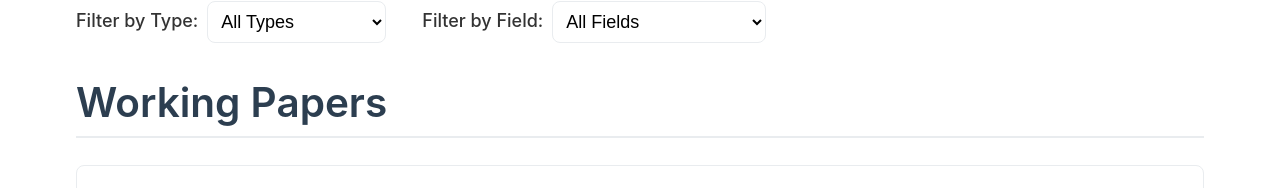
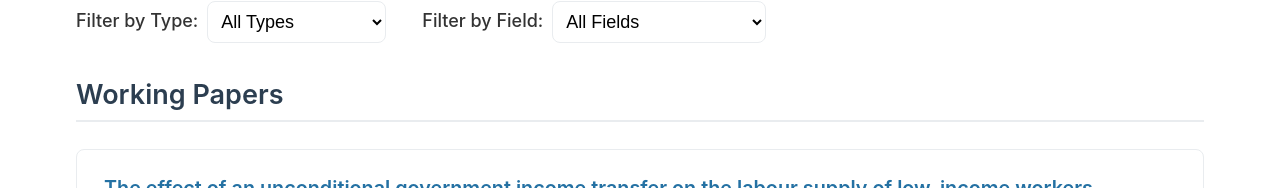
Before and after one commit to koebl/kourtney, a React (Vite) app: page /publications in a window 1280 px wide. Shown: the part 518-706 px from the top of the page. Built offline with nearby package versions, Linux system fonts and the light colour scheme.

Commit message:
Update main.scss

```diff
--- a/src/styles/main.scss
+++ b/src/styles/main.scss
@@ -566,6 +566,7 @@ a:hover {
   border-bottom: 2px solid var(--border-color);
   padding-bottom: 0.5rem;
   margin-bottom: 1.5rem;
+  font-size: clamp(1.1rem, 3vw, 1.5rem);
 }
 
 /* Courses */
```
